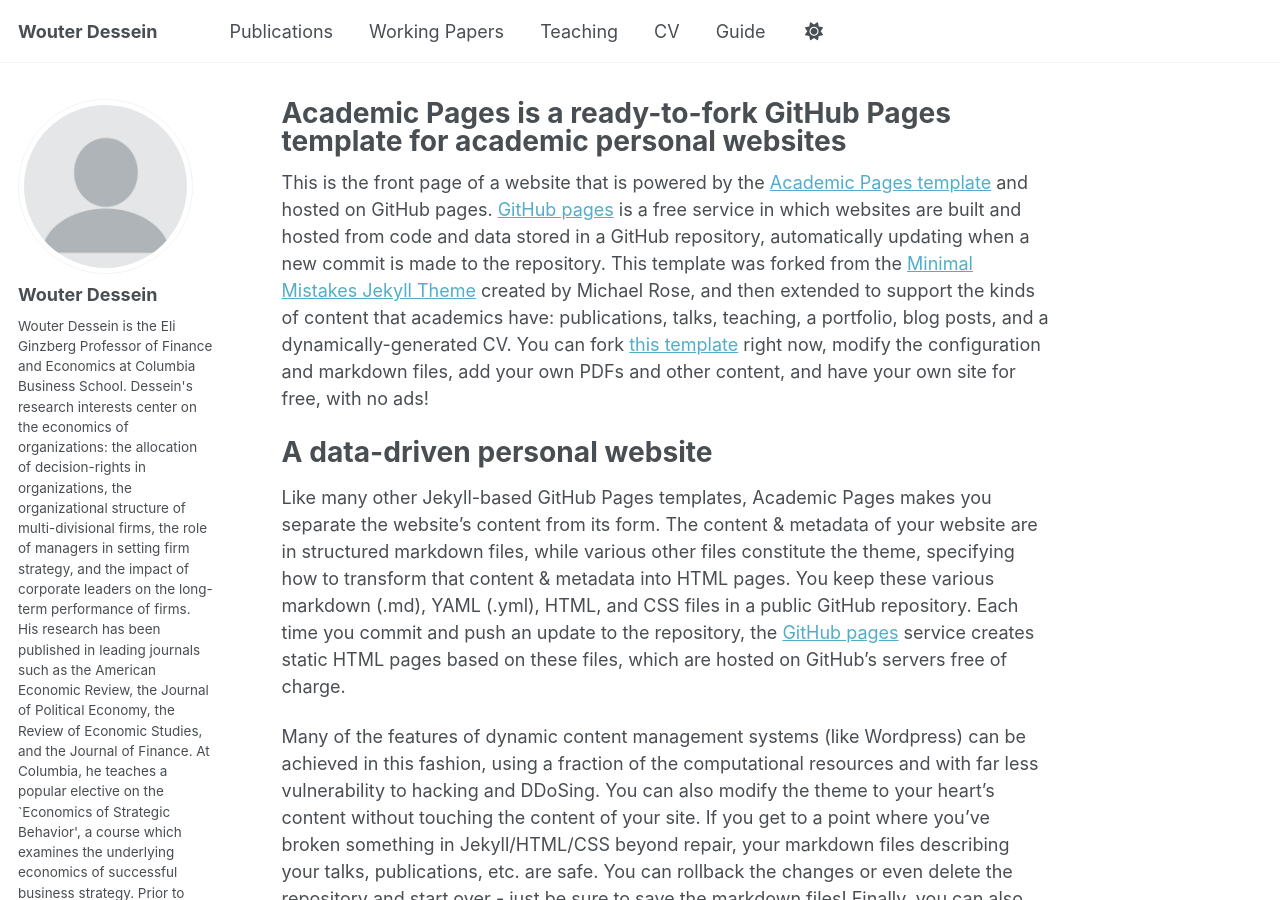
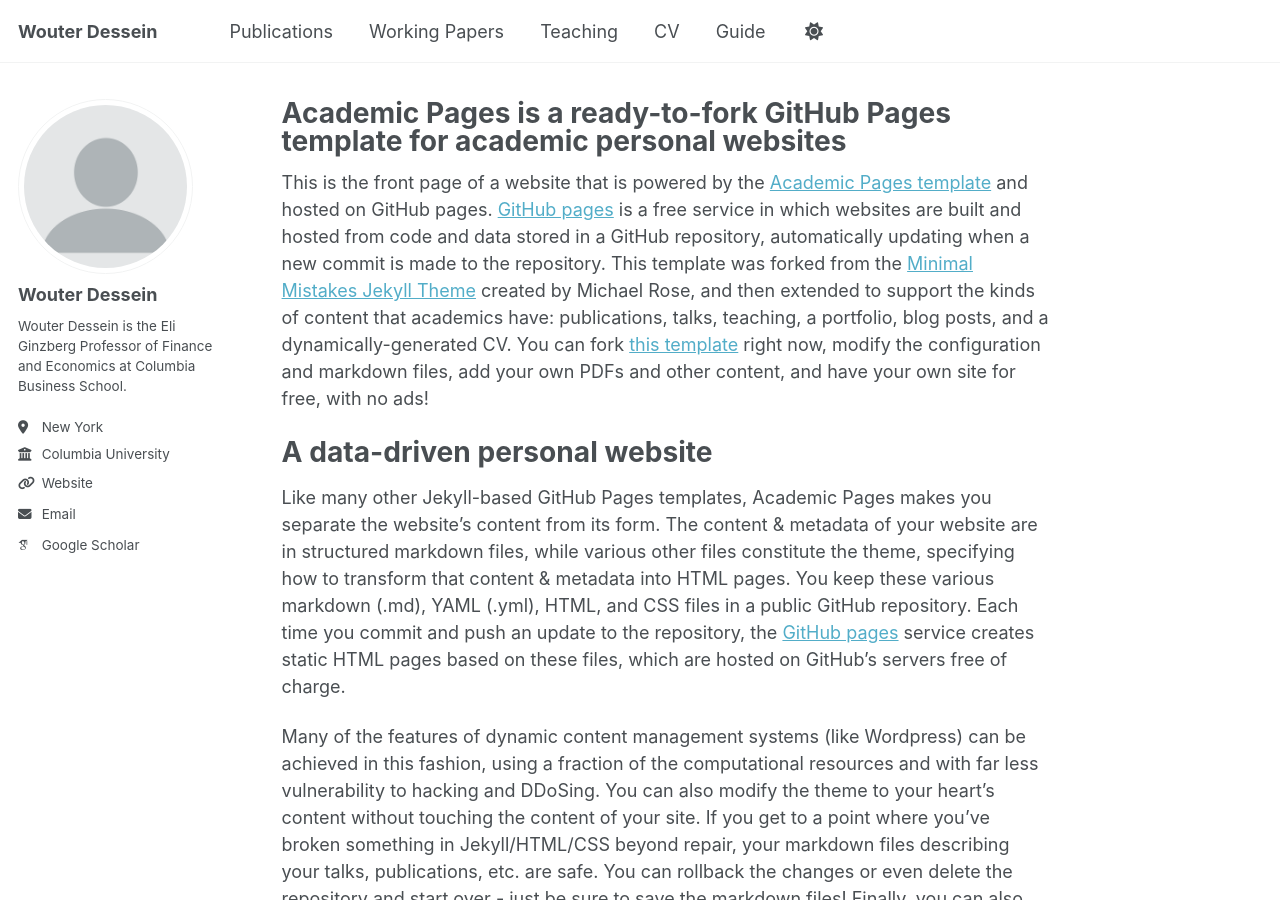
Before and after one commit to wd2179/wd2179.github.io, a Jekyll site: the page built from _pages/about.md, in a window 1280 px wide and 900 px high. Built offline with Jekyll 4.4.1, drawn with Linux system fonts in a browser that asks for light colours; some web fonts are replaced; some of the changed text lies outside the part shown.

Commit message:
Update _config.yml

```diff
--- a/_config.yml
+++ b/_config.yml
@@ -25,7 +25,7 @@ author:
   avatar           : "profile.png"
   name             : "Wouter Dessein"
   pronouns         : # example: "she/her"
-  bio              : "Wouter Dessein is the Eli Ginzberg Professor of Finance and Economics at Columbia Business School. Dessein's research interests center on the economics of organizations: the allocation of decision-rights in organizations, the organizational structure of multi-divisional firms, the role of managers in setting firm strategy, and the impact of corporate leaders on the long-term performance of firms. His research has been published in leading journals such as the American Economic Review, the Journal of Political Economy, the Review of Economic Studies, and the Journal of Finance. At Columbia, he teaches a popular elective on the `Economics of Strategic Behavior', a course which examines the underlying economics of successful business strategy. Prior to joining the Columbia Business School faculty, Dessein was an associate professor of economics at the University of Chicago, Graduate School of Business. Dessein earned his Bachelor in management and applied sciences from the Katholieke Universiteit Leuven, Belgium, and a Ph.D. in economics from Toulouse University and the Universite Libre de Bruxelles."
+  bio              : "Wouter Dessein is the Eli Ginzberg Professor of Finance and Economics at Columbia Business School."
   location         : "New York"
   employer         : "Columbia University"
   uri              : "https://business.columbia.edu/faculty/people/wouter-dessein"
```
